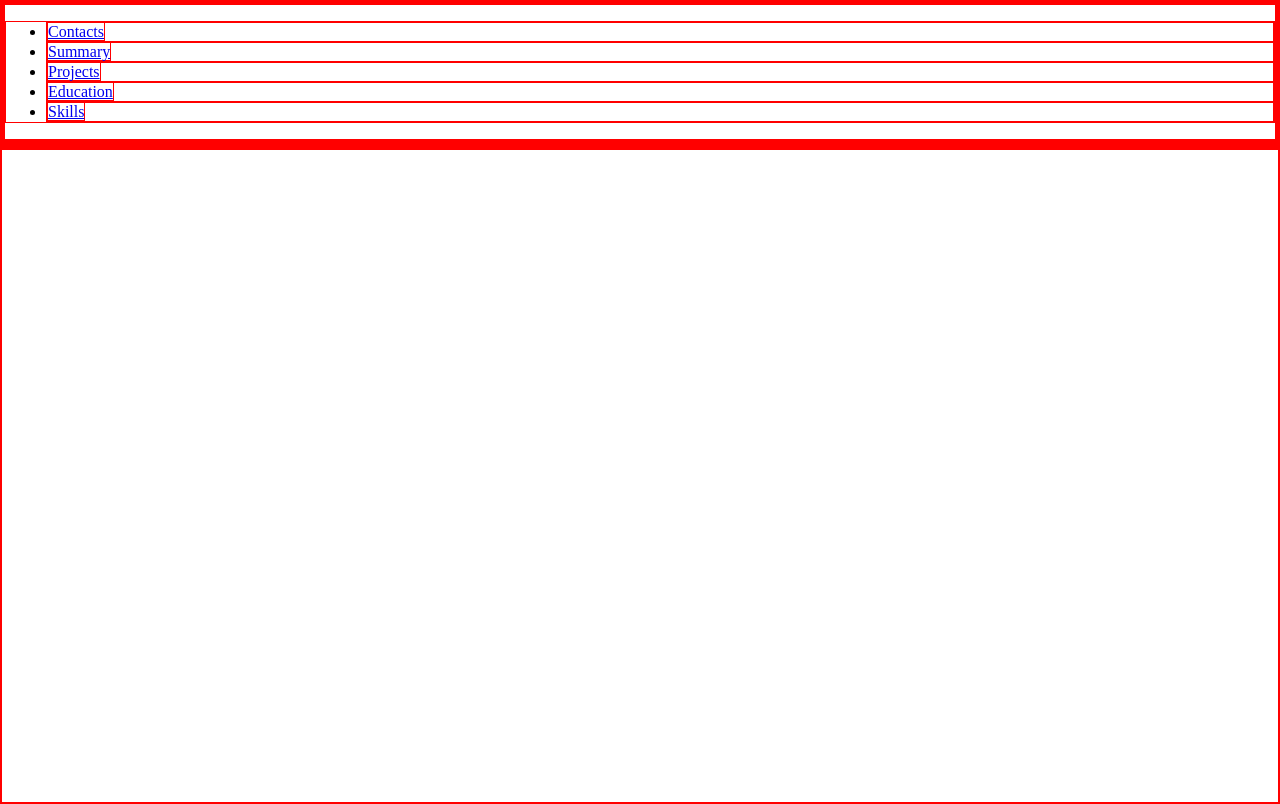
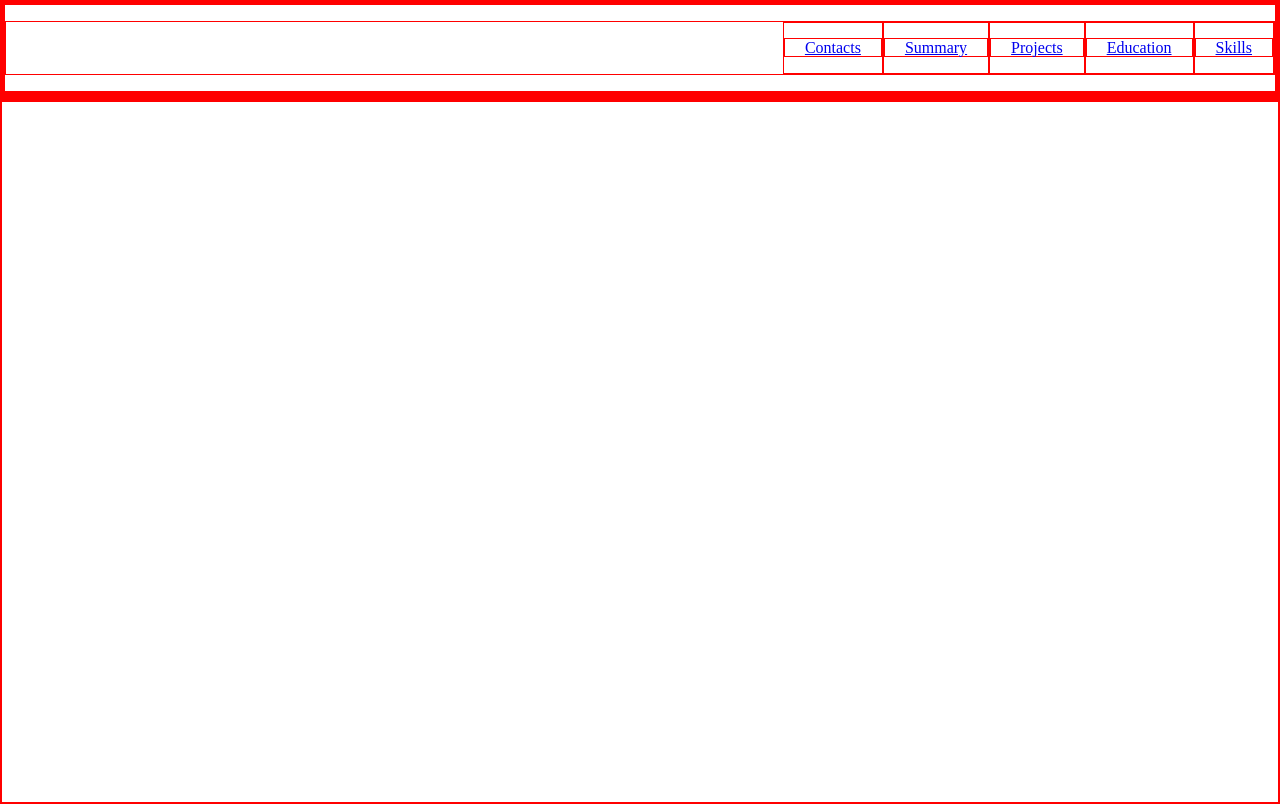
Before and after one commit to anshpak/rsschool-cv, a plain HTML site: page index.html in a window 1280 px wide. Drawn offline with Linux system fonts and the light colour scheme.

Commit message:
feat: add styles to header list and links

```diff
--- a/index.html
+++ b/index.html
@@ -25,7 +25,7 @@
                         <a href="#education" class="nav-link">Education</a>
                     </li>
                     <li class="nav-item">
-                        <a href="skills" class="nav-item">Skills</a>
+                        <a href="#skills" class="nav-link">Skills</a>
                     </li>
                 </ul>
             </nav>
--- a/style.css
+++ b/style.css
@@ -1,6 +1,10 @@
 @font-face {
     font-family: Roboto;
     src: url(assets/fonts/Roboto-Regular.ttf)
+}
+
+html {
+    scroll-behavior: smooth;
 }
 
 * {
@@ -20,3 +24,15 @@ body {
     max-width: 1440px;
     margin: 0 auto;
 }
+
+.nav-list {
+    display: flex;
+    justify-content: flex-end;
+    align-items: center;
+    list-style: none;
+}
+
+.nav-link {
+    padding: 0 20px;
+    line-height: 50px;
+}
```
